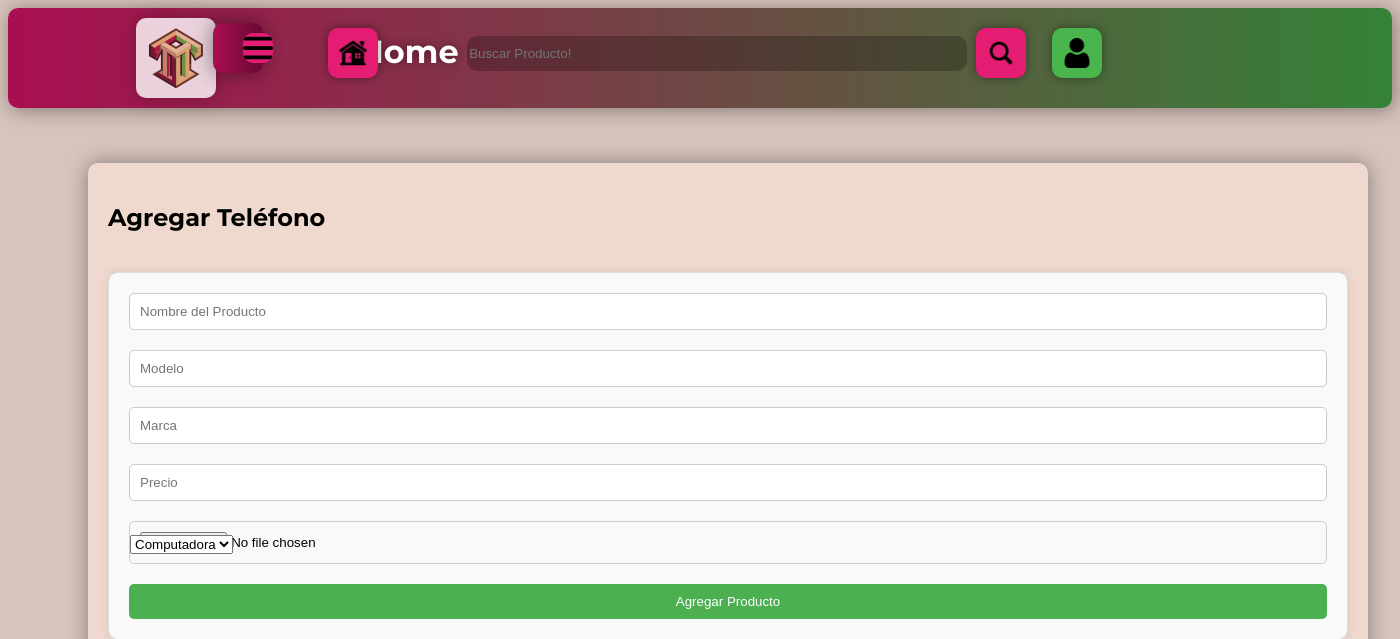
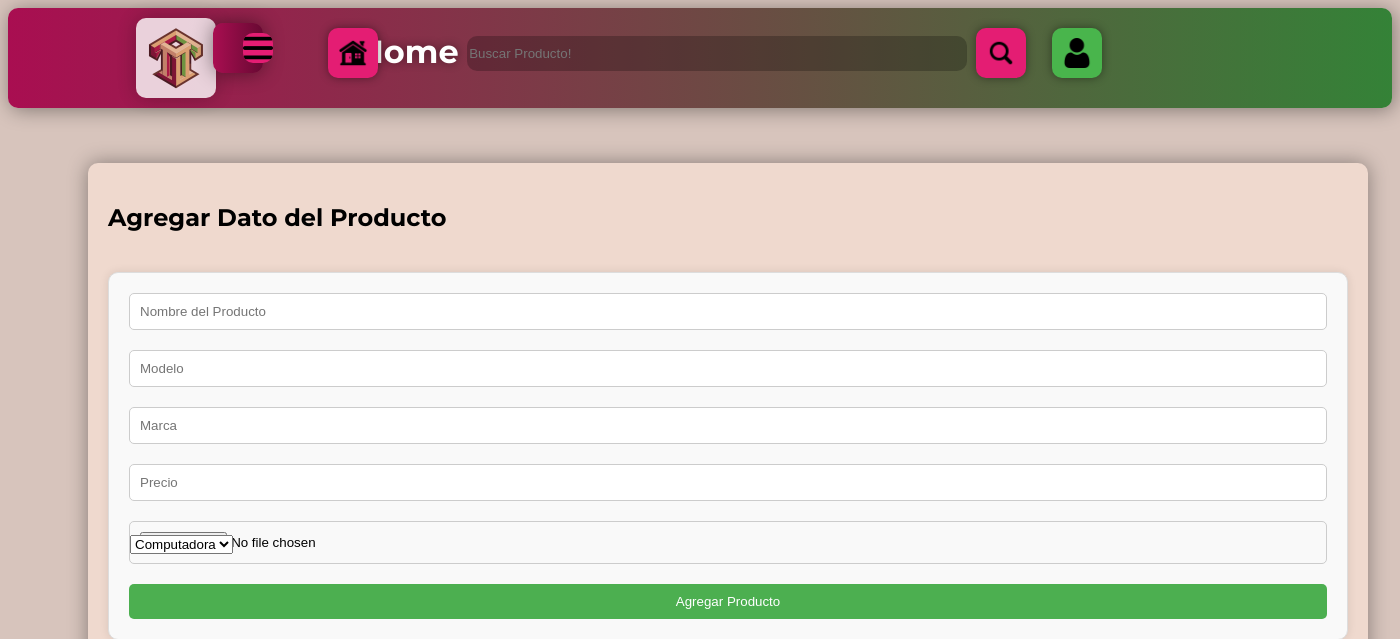
Before and after one commit to chowsuey/Isa-Taru, a Flask app: page /agregar_telefono in a window 1400 px wide. Shown: the top 639 px of the page. Run offline with Flask 3, Linux system fonts and the light colour scheme; some libraries are stand-ins or nearby versions.

Commit message:
Solo cambie un titulo

```diff
--- a/templates/home.html
+++ b/templates/home.html
@@ -33,7 +33,7 @@
             <img id="menuos" class="iconmenus" src="/static/img/icons3/menu.png" alt="Logo de menú" />
         </div>
         <section class="principal">
-            <h1>Agregar Teléfono</h1>
+            <h1>Agregar Dato del Producto</h1>
             <form action="/agregar_telefono" method="post" enctype="multipart/form-data">
                 <!-- Agrega un token CSRF aquí -->
                 <input type="text" name="nombre" placeholder="Nombre del Producto" required />
```
